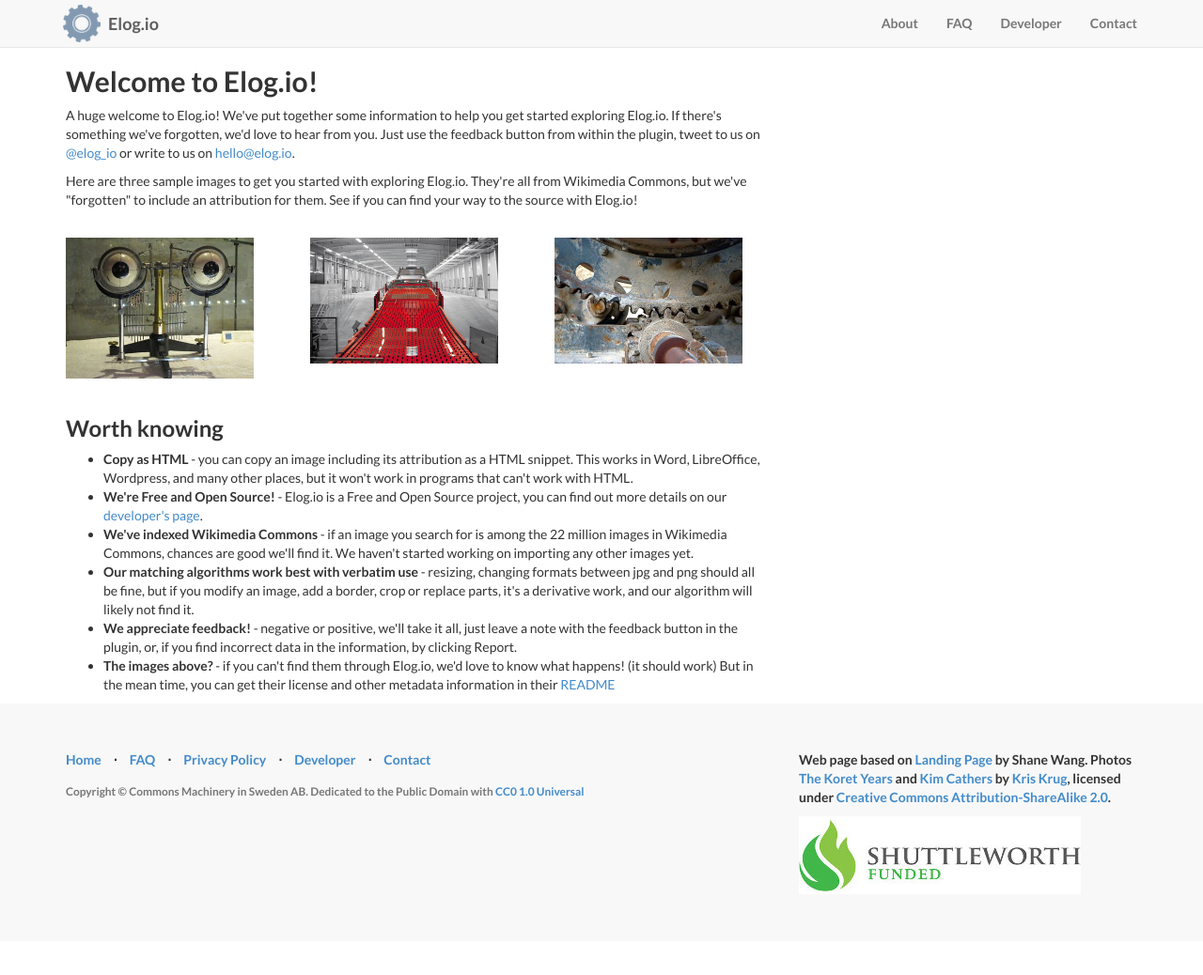
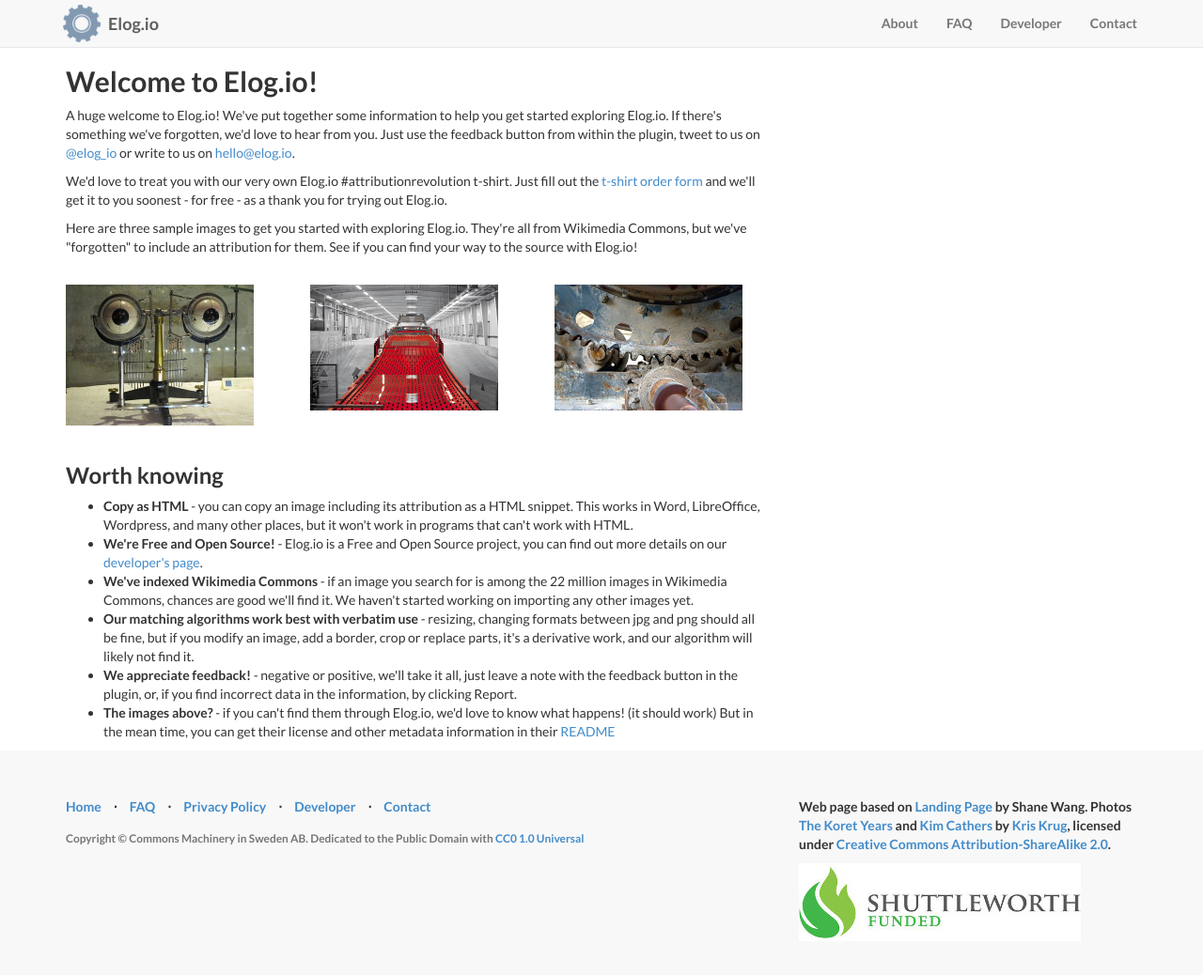
Before and after one commit to commonsmachinery/elogio, a Jekyll site: the page built from welcome.html, in a window 1280 px wide and 1052 px high. Shown: the top 1038 px of the window at 94% size. Built offline with Jekyll 4.4.1, drawn with Linux system fonts in a browser that asks for light colours; nearby versions of some CDN libraries; library files that are not in the unit come from our copies.

Commit message:
Provided help information and updated welcome with link to tshirt order.

```diff
--- a/welcome.html
+++ b/welcome.html
@@ -13,6 +13,12 @@
  we'd love to hear from you. Just use the feedback button from within the
  plugin, tweet to us on <a href="http://twitter.com/elog_io">@elog_io</a>
  or write to us on <a href="mailto:hello@elog.io">hello@elog.io</a>.
+</p>
+<p>
+ We'd love to treat you with our very own Elog.io #attributionrevolution
+ t-shirt. Just fill out the <a href="/tshirt/">t-shirt order form</a> and
+ we'll get it to you soonest - for free - as a thank you for trying out
+ Elog.io.
 </p>
 <p>
  Here are three sample images to get you started with exploring Elog.io.
```
Also changed, not shown: help.html (added, +28 -0 lines).
